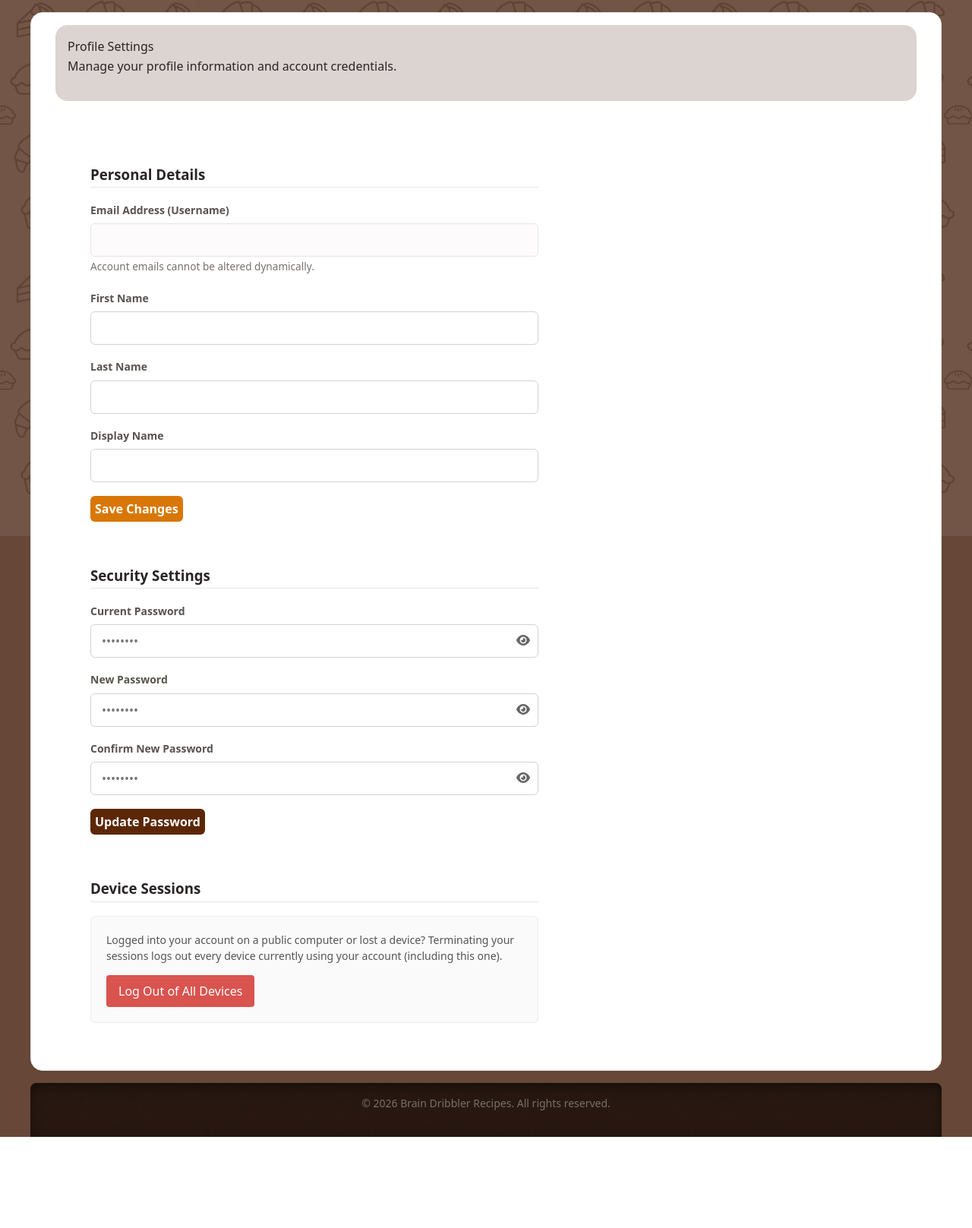
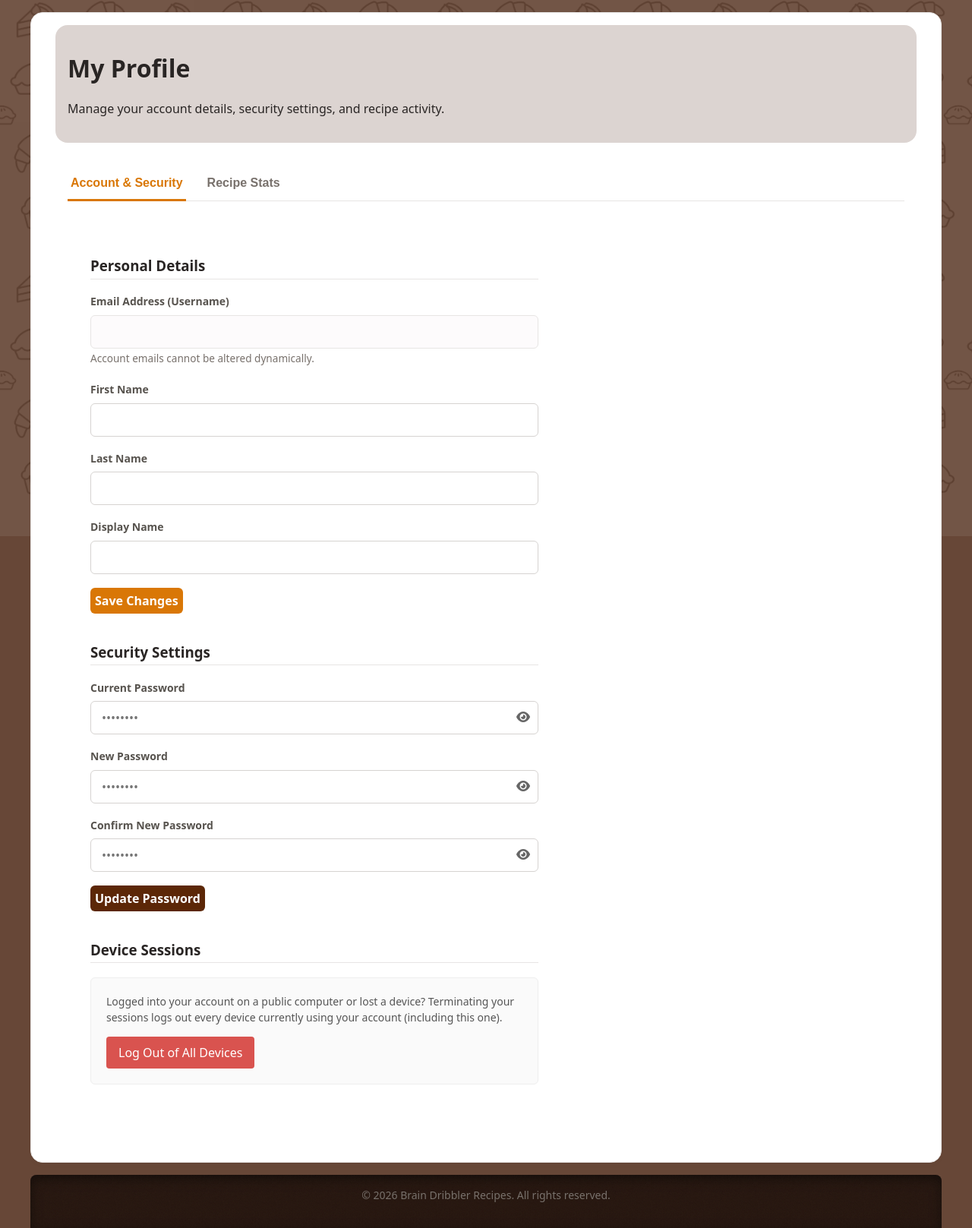
Before and after one commit to copejj/recipe, a Spring app: template src/main/resources/templates/auth/profile.html in a window 1280 px wide. Shown: the part 94-1711 px from the top of the page at 76% size. Before the commit the page ends 1591 px from the top, so only its background shows below. Run offline with Thymeleaf, Linux system fonts and the light colour scheme; the template is opened without the code that fills it, so the values that code supplies are empty; some of the project's set-up classes (security, data sources, template engines, error pages and the like) are left out, and stand-ins take their place; database files in the repository are not loaded; some libraries are stand-ins or nearby versions.

Commit message:
moving stats onto profile page

```diff
--- a/src/main/resources/static/css/admin/auth.css
+++ b/src/main/resources/static/css/admin/auth.css
@@ -83,3 +83,59 @@
     user-select: none;
     margin-bottom: 0;
 }
+
+/* ==========================================================================
+   PROFILE VIEW-MODE TABS (Matches recipes/view.html Tab Bar)
+   ========================================================================== */
+.view-mode-tabs {
+    display: flex;
+    align-items: center;
+    gap: 1.5rem;
+    border-bottom: 1px solid var(--color-border, #dee2e6);
+    padding-bottom: 12px;
+    margin-bottom: 1.5rem;
+}
+
+.view-mode-tabs .tab-btn {
+    background: transparent;
+    border: none;
+    border-bottom: 3px solid transparent;
+    margin-bottom: -13px;
+    padding: 0.5rem 0.25rem 0.75rem 0.25rem;
+    font-size: 1rem;
+    font-weight: 600;
+    color: var(--color-text-muted, #6c757d);
+    cursor: pointer;
+    transition: color 0.15s ease, border-color 0.15s ease;
+}
+
+.view-mode-tabs .tab-btn:hover {
+    color: var(--color-primary, #0d6efd);
+}
+
+.view-mode-tabs .tab-btn.active {
+    color: var(--color-primary, #0d6efd);
+    border-bottom: 3px solid var(--color-primary, #0d6efd);
+}
+
+/* Ensure profile-card aligns cleanly beneath the tab bar */
+.tab-panel .profile-card {
+    margin-top: 0;
+}
+
+/* Align the profile card flush-left under the tab bar */
+.tab-panel .profile-card {
+    margin-left: 0;
+    margin-right: auto;
+    margin-top: 0;
+    text-align: left;
+}
+
+/* Ensure form labels, hints, and inputs stay strictly left-aligned */
+.tab-panel .profile-card .form-group,
+.tab-panel .profile-card .form-label,
+.tab-panel .profile-card .profile-section-title,
+.tab-panel .profile-card .profile-input-hint,
+.tab-panel .profile-card .device-management-text {
+    text-align: left;
+}
--- a/src/main/resources/static/js/admin/auth.js
+++ b/src/main/resources/static/js/admin/auth.js
@@ -14,3 +14,24 @@ function togglePasswordVisibility(fieldId, button) {
         button.setAttribute("aria-label", "Show password");
     }
 }
+
+function activateProfileTab(targetId) {
+    $(".tab-btn").removeClass("active").attr("aria-selected", "false");
+    $('.tab-btn[data-target="' + targetId + '"]').addClass("active").attr("aria-selected", "true");
+    $(".tab-panel").hide();
+    $("#" + targetId).fadeIn(150);
+}
+
+$(".tab-btn").on("click", function () {
+    var targetId = $(this).data("target");
+    activateProfileTab(targetId);
+
+    // Keep URL in sync without reloading
+    var tabParam = (targetId === "user-stats-panel") ? "?tab=stats" : "";
+    window.history.replaceState(null, "", "/profile" + tabParam);
+});
+
+// Open Stats tab automatically if linked via /profile?tab=stats
+if (new URLSearchParams(window.location.search).get("tab") === "stats") {
+    activateProfileTab("user-stats-panel");
+}
--- a/src/main/resources/templates/auth/profile.html
+++ b/src/main/resources/templates/auth/profile.html
@@ -1,6 +1,6 @@
 <!DOCTYPE html>
-<html xmlns:th="http://www.thymeleaf.org"
-      xmlns:layout="http://www.ultraq.net.nz"
+<html xmlns:th="http://thymeleaf.org"
+      xmlns:layout="http://ultraq.net.nz"
       layout:decorate="~{fragments/layout}"
       lang="en">
 
@@ -12,96 +12,39 @@
 </head>
 
 <body>
-    <div layout:fragment="page-title">Profile Settings</div>
-    <p layout:fragment="page-subtitle">Manage your profile information and account credentials.</p>
-    <main layout:fragment="content" class="profile-card">
-        <!-- Dynamic Success/Error Alerts Feedback Vectors -->
+    <h1 layout:fragment="page-title">My Profile</h1>
+    <p layout:fragment="page-subtitle">Manage your account details, security settings, and recipe activity.</p>
+
+    <main layout:fragment="content">
+        <!-- Dynamic Success/Error Alerts -->
         <div th:if="${successMessage}" class="alert alert--success" th:text="${successMessage}"></div>
         <div th:if="${infoMessage}" class="alert alert--info" th:text="${infoMessage}"></div>
         <div th:if="${errorMessage}" class="alert alert--danger" th:text="${errorMessage}"></div>
 
-        <!-- SECTION 1: Personal Details Form -->
-        <h3 class="profile-section-title">Personal Details</h3>
-        <form th:action="@{/profile/details/update}" method="post" class="profile-form-block">
-            <input type="hidden" th:name="${_csrf.parameterName}" th:value="${_csrf.token}" />
+        <!-- PROFILE TABS NAVIGATION -->
+        <div class="view-mode-tabs" role="tablist" aria-label="Profile sections">
+            <button type="button" class="tab-btn active" role="tab" aria-selected="true" data-target="user-data-panel">
+                Account &amp; Security
+            </button>
+            <button type="button" class="tab-btn" role="tab" aria-selected="false" data-target="user-stats-panel">
+                Recipe Stats
+            </button>
+        </div>
 
-            <div class="form-group">
-                <label class="form-label">Email Address (Username)</label>
-                <input type="text" class="form-input profile-input-disabled" th:value="${email}" disabled />
-                <small class="profile-input-hint">Account emails cannot be altered dynamically.</small>
-            </div>
-            <div class="form-group">
-                <label for="firstName" class="form-label">First Name</label>
-                <input type="text" id="firstName" name="firstName" class="form-input" required
-                    th:value="${user.firstName}" />
-            </div>
-            <div class="form-group">
-                <label for="lastName" class="form-label">Last Name</label>
-                <input type="text" id="lastName" name="lastName" class="form-input" required
-                    th:value="${user.lastName}" />
-            </div>
-            <div class="form-group">
-                <label for="displayName" class="form-label">Display Name</label>
-                <input type="text" id="displayName" name="displayName" class="form-input" required
-                    th:value="${user.displayName}" />
-            </div>
-            <button type="submit" class="btn btn--primary">Save Changes</button>
-        </form>
+        <!-- TAB 1: User Information & Security -->
+        <div id="user-data-panel" class="tab-panel active-panel">
+            <div th:insert="~{auth/user/data :: user-data-panel}"></div>
+        </div>
 
-        <!-- SECTION 2: Password Modification Form -->
-        <h3 class="profile-section-title">Security Settings</h3>
-        <form th:action="@{/profile/password/change}" method="post" class="profile-form-block">
-            <input type="hidden" th:name="${_csrf.parameterName}" th:value="${_csrf.token}" />
-
-            <div class="form-group">
-                <label for="currentPassword" class="form-label">Current Password</label>
-                <div class="password-wrapper">
-                    <input type="password" id="currentPassword" name="currentPassword" class="form-input" required
-                        placeholder="••••••••" autocomplete="current-password" />
-                    <button type="button" onclick="togglePasswordVisibility('currentPassword', this)" class="password-toggle-btn" aria-label="Show password">
-                        <i class="fa-solid fa-eye"></i>
-                    </button>
-                </div>
-            </div>
-            <div class="form-group">
-                <label for="newPassword" class="form-label">New Password</label>
-                <div class="password-wrapper">
-                    <input type="password" id="newPassword" name="newPassword" class="form-input" required
-                        placeholder="••••••••" minlength="8" autocomplete="new-password" />
-                    <button type="button" onclick="togglePasswordVisibility('newPassword', this)" class="password-toggle-btn" aria-label="Show password">
-                        <i class="fa-solid fa-eye"></i>
-                    </button>
-                </div>
-            </div>
-            <div class="form-group">
-                <label for="confirmPassword" class="form-label">Confirm New Password</label>
-                <div class="password-wrapper">
-                    <input type="password" id="confirmPassword" name="confirmPassword" class="form-input" required
-                        placeholder="••••••••" minlength="8" autocomplete="new-password" />
-                    <button type="button" onclick="togglePasswordVisibility('confirmPassword', this)" class="password-toggle-btn" aria-label="Show password">
-                        <i class="fa-solid fa-eye"></i>
-                    </button>
-                </div>
-            </div>
-            <button type="submit" class="btn btn--primary profile-password-btn">Update Password</button>
-        </form>
-
-        <!-- SECTION 3: Device Management (Logout All) -->
-        <h3 class="profile-section-title">Device Sessions</h3>
-        <div class="device-management-box">
-            <p class="device-management-text">
-                Logged into your account on a public computer or lost a device? Terminating your sessions logs out every device currently using your account (including this one).
-            </p>
-            <form th:action="@{/account/logout-all}" method="post" onsubmit="return confirm('Are you sure you want to log out of all devices? You will be signed out immediately.');">
-                <input type="hidden" th:name="${_csrf.parameterName}" th:value="${_csrf.token}" />
-                <button type="submit" class="btn btn--terminate-sessions">
-                    Log Out of All Devices
-                </button>
-            </form>
+        <!-- TAB 2: User Recipe Stats -->
+        <div id="user-stats-panel" class="tab-panel" style="display: none;">
+            <div th:insert="~{auth/user/stats :: user-stats-panel}"></div>
         </div>
     </main>
+
     <th:block layout:fragment="page_scripts">
         <script th:src="@{/js/admin/auth.js}"></script>
+        <script th:src="@{/js/fragments/recipe-stats.js}"></script>
     </th:block>
 </body>
 </html>
--- /dev/null
+++ b/src/main/resources/templates/auth/user/data.html
@@ -0,0 +1,88 @@
+<!DOCTYPE html>
+<html xmlns:th="http://thymeleaf.org" lang="en">
+<body>
+    <th:block th:fragment="user-data-panel">
+        <div class="profile-card">
+            <!-- SECTION 1: Personal Details Form -->
+            <h3 class="profile-section-title">Personal Details</h3>
+            <form th:action="@{/profile/details/update}" method="post" class="profile-form-block">
+                <input type="hidden" th:name="${_csrf.parameterName}" th:value="${_csrf.token}" />
+
+                <div class="form-group">
+                    <label class="form-label">Email Address (Username)</label>
+                    <input type="text" class="form-input profile-input-disabled" th:value="${email}" disabled />
+                    <small class="profile-input-hint">Account emails cannot be altered dynamically.</small>
+                </div>
+                <div class="form-group">
+                    <label for="firstName" class="form-label">First Name</label>
+                    <input type="text" id="firstName" name="firstName" class="form-input" required
+                        th:value="${user.firstName}" />
+                </div>
+                <div class="form-group">
+                    <label for="lastName" class="form-label">Last Name</label>
+                    <input type="text" id="lastName" name="lastName" class="form-input" required
+                        th:value="${user.lastName}" />
+                </div>
+                <div class="form-group">
+                    <label for="displayName" class="form-label">Display Name</label>
+                    <input type="text" id="displayName" name="displayName" class="form-input" required
+                        th:value="${user.displayName}" />
+                </div>
+                <button type="submit" class="btn btn--primary">Save Changes</button>
+            </form>
+
+            <!-- SECTION 2: Password Modification Form -->
+            <h3 class="profile-section-title">Security Settings</h3>
+            <form th:action="@{/profile/password/change}" method="post" class="profile-form-block">
+                <input type="hidden" th:name="${_csrf.parameterName}" th:value="${_csrf.token}" />
+
+                <div class="form-group">
+                    <label for="currentPassword" class="form-label">Current Password</label>
+                    <div class="password-wrapper">
+                        <input type="password" id="currentPassword" name="currentPassword" class="form-input" required
+                            placeholder="••••••••" autocomplete="current-password" />
+                        <button type="button" onclick="togglePasswordVisibility('currentPassword', this)" class="password-toggle-btn" aria-label="Show password">
+                            <i class="fa-solid fa-eye"></i>
+                        </button>
+                    </div>
+                </div>
+                <div class="form-group">
+                    <label for="newPassword" class="form-label">New Password</label>
+                    <div class="password-wrapper">
+                        <input type="password" id="newPassword" name="newPassword" class="form-input" required
+                            placeholder="••••••••" minlength="8" autocomplete="new-password" />
+                        <button type="button" onclick="togglePasswordVisibility('newPassword', this)" class="password-toggle-btn" aria-label="Show password">
+                            <i class="fa-solid fa-eye"></i>
+                        </button>
+                    </div>
+                </div>
+                <div class="form-group">
+                    <label for="confirmPassword" class="form-label">Confirm New Password</label>
+                    <div class="password-wrapper">
+                        <input type="password" id="confirmPassword" name="confirmPassword" class="form-input" required
+                            placeholder="••••••••" minlength="8" autocomplete="new-password" />
+                        <button type="button" onclick="togglePasswordVisibility('confirmPassword', this)" class="password-toggle-btn" aria-label="Show password">
+                            <i class="fa-solid fa-eye"></i>
+                        </button>
+                    </div>
+                </div>
+                <button type="submit" class="btn btn--primary profile-password-btn">Update Password</button>
+            </form>
+
+            <!-- SECTION 3: Device Management (Logout All) -->
+            <h3 class="profile-section-title">Device Sessions</h3>
+            <div class="device-management-box">
+                <p class="device-management-text">
+                    Logged into your account on a public computer or lost a device? Terminating your sessions logs out every device currently using your account (including this one).
+                </p>
+                <form th:action="@{/account/logout-all}" method="post" onsubmit="return confirm('Are you sure you want to log out of all devices? You will be signed out immediately.');">
+                    <input type="hidden" th:name="${_csrf.parameterName}" th:value="${_csrf.token}" />
+                    <button type="submit" class="btn btn--terminate-sessions">
+                        Log Out of All Devices
+                    </button>
+                </form>
+            </div>
+        </div>
+    </th:block>
+</body>
+</html>
--- /dev/null
+++ b/src/main/resources/templates/auth/user/stats.html
@@ -0,0 +1,8 @@
+<!DOCTYPE html>
+<html xmlns:th="http://thymeleaf.org" lang="en">
+<body>
+    <th:block th:fragment="user-stats-panel">
+        <div th:replace="~{fragments/recipe-stats :: fullStatsDashboard('my', ${recipeStats}, ${recipeBreakdown}, ${savedRecipes})}"></div>
+    </th:block>
+</body>
+</html>
```
Also changed, not shown: src/main/java/com/braindribbler/recipe/controller/auth/UserProfileController.java (+60 -9 lines), src/main/java/com/braindribbler/recipe/controller/recipe/RecipeStatsController.java (deleted, +0 -59 lines), src/main/resources/templates/auth/profile copy.txt (added, +107 -0 lines).
